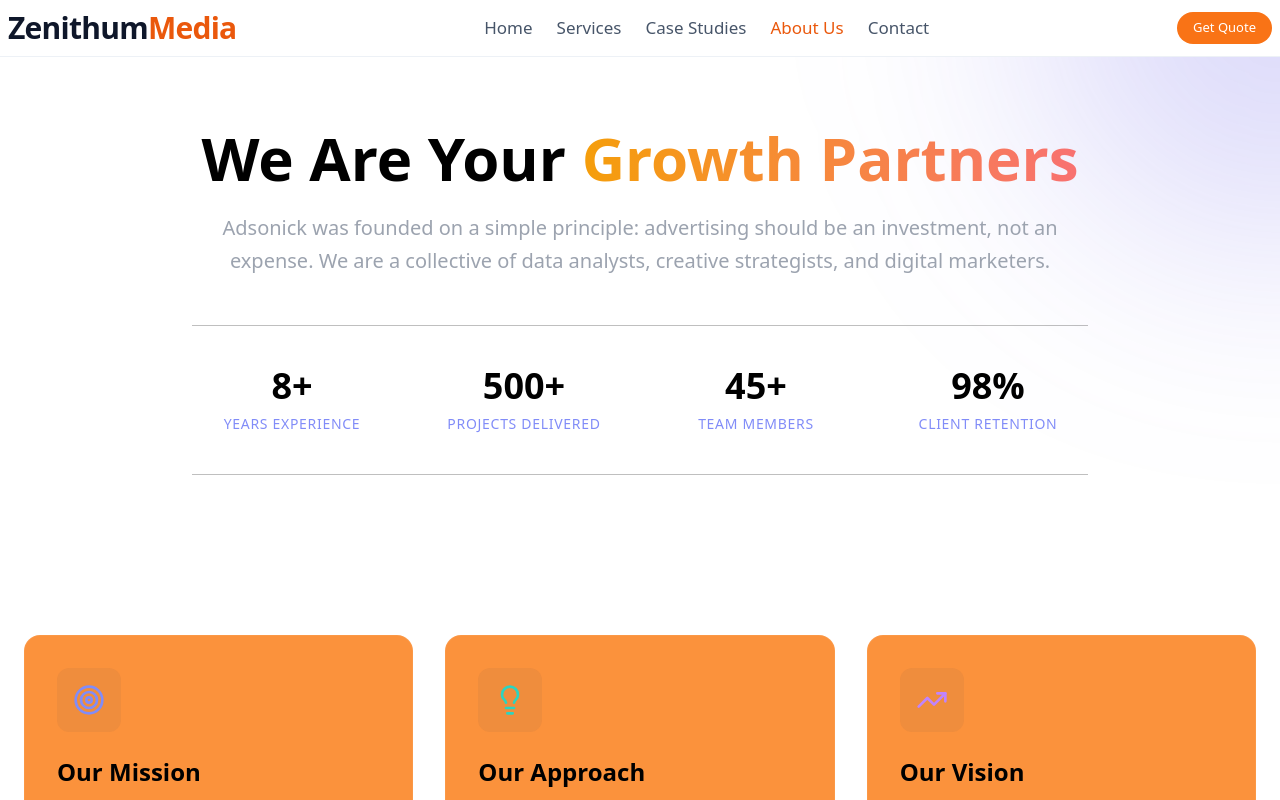
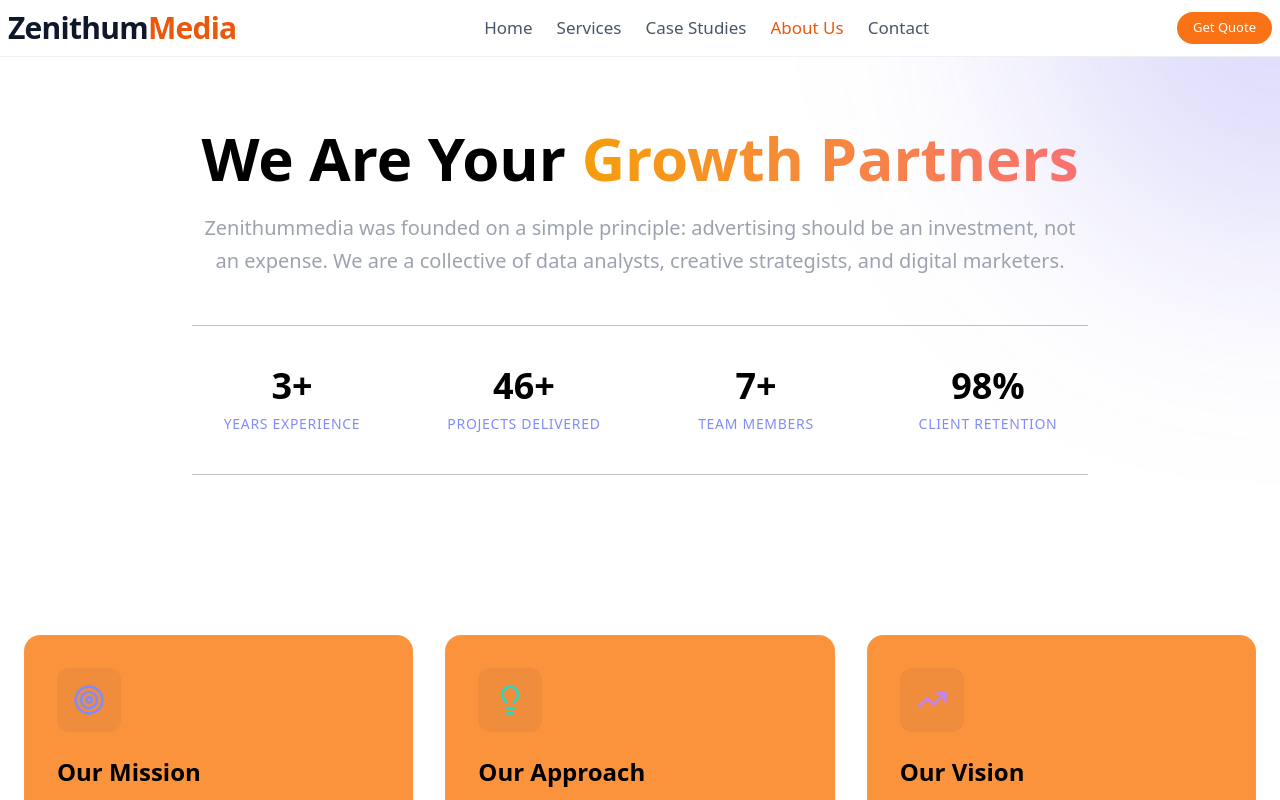
Before and after one commit to sujeet123-dot/ads-run-frontend, a React (Vite) app: page /about in a window 1280 px wide. Shown: the top 800 px of the page. Built offline with nearby package versions, Linux system fonts and the light colour scheme.

Commit message:
fix ga issue

```diff
--- a/index.html
+++ b/index.html
@@ -26,7 +26,7 @@
         "@type": "Organization",
         "name": "Zenithum Media",
         "url": "https://zenithummedia.com",
-        "logo": "https://zenithummedia.com/logo3.png",
+        "logo": "https://zenithummedia.com/logo3.png"
       }
     </script>
 
--- a/src/pages/AboutPage.jsx
+++ b/src/pages/AboutPage.jsx
@@ -5,9 +5,9 @@
 
 const AboutPage = () => {
   const stats = [
-    { label: "Years Experience", value: "8+" },
-    { label: "Projects Delivered", value: "500+" },
-    { label: "Team Members", value: "45+" },
+    { label: "Years Experience", value: "3+" },
+    { label: "Projects Delivered", value: "46+" },
+    { label: "Team Members", value: "7+" },
     { label: "Client Retention", value: "98%" },
   ];
 
@@ -51,7 +51,7 @@
               We Are Your <span className="bg-clip-text text-transparent bg-gradient-to-r from-amber-500 to-red-400">Growth Partners</span>
             </h1>
             <p className="text-xl text-gray-400 leading-relaxed mb-12">
-              Adsonick was founded on a simple principle: advertising should be an investment, not an expense. We are a collective of data analysts, creative strategists, and digital marketers.
+              Zenithummedia was founded on a simple principle: advertising should be an investment, not an expense. We are a collective of data analysts, creative strategists, and digital marketers.
             </p>
           </motion.div>
 
```
